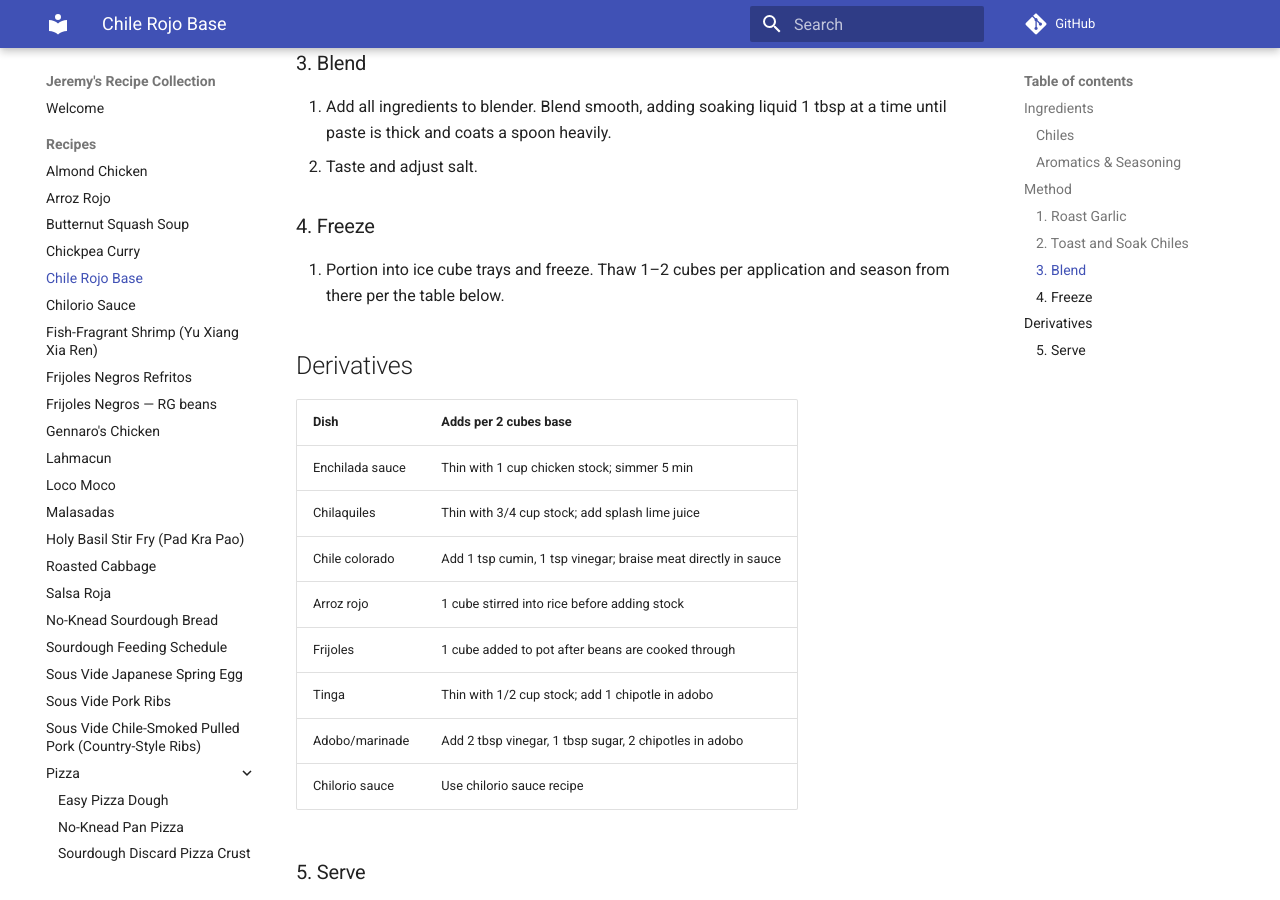
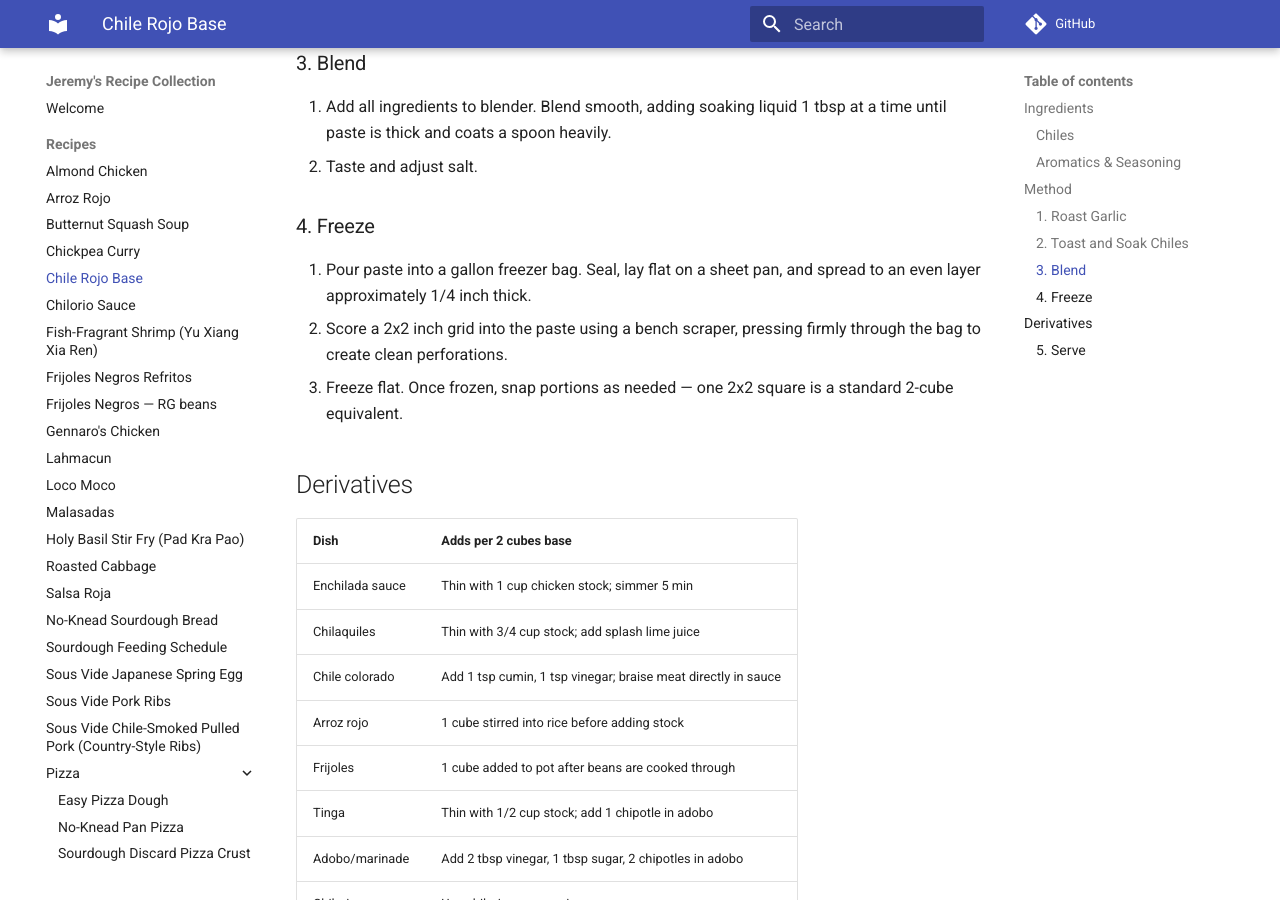
Before and after one commit to normanj9/recipes, an MkDocs documentation site: the page built from docs/recipes/chile-rojo-base.md, in a window 1280 px wide and 900 px high, scrolled down 992 px. Built offline with MkDocs 1.6.1 and Material for MkDocs 9.7.7, drawn with Linux system fonts in a browser that asks for light colours; comment, search, counter and statistics services are not loaded.

Commit message:
Update chile-rojo-base.md

```diff
--- a/docs/recipes/chile-rojo-base.md
+++ b/docs/recipes/chile-rojo-base.md
@@ -36,7 +36,9 @@ _Original recipe._
 
 ### 4. Freeze
 
-1. Portion into ice cube trays and freeze. Thaw 1–2 cubes per application and season from there per the table below.
+1. Pour paste into a gallon freezer bag. Seal, lay flat on a sheet pan, and spread to an even layer approximately 1/4 inch thick.
+2. Score a 2x2 inch grid into the paste using a bench scraper, pressing firmly through the bag to create clean perforations.
+3. Freeze flat. Once frozen, snap portions as needed — one 2x2 square is a standard 2-cube equivalent.
 
 ## Derivatives
 
```
